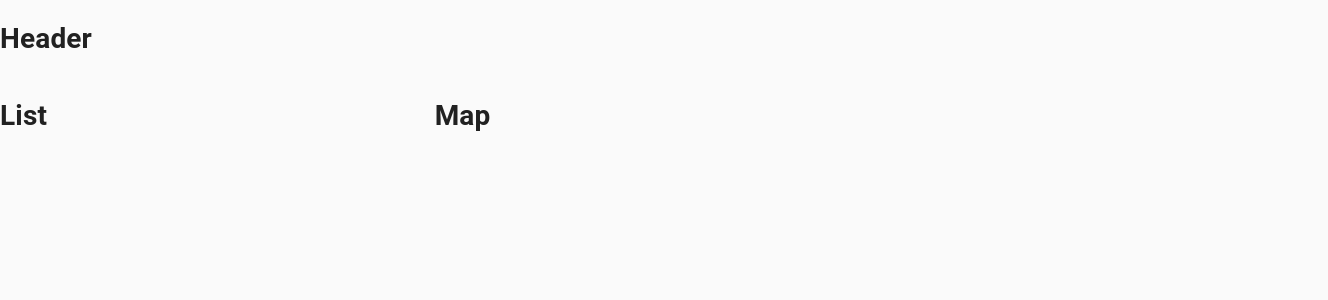
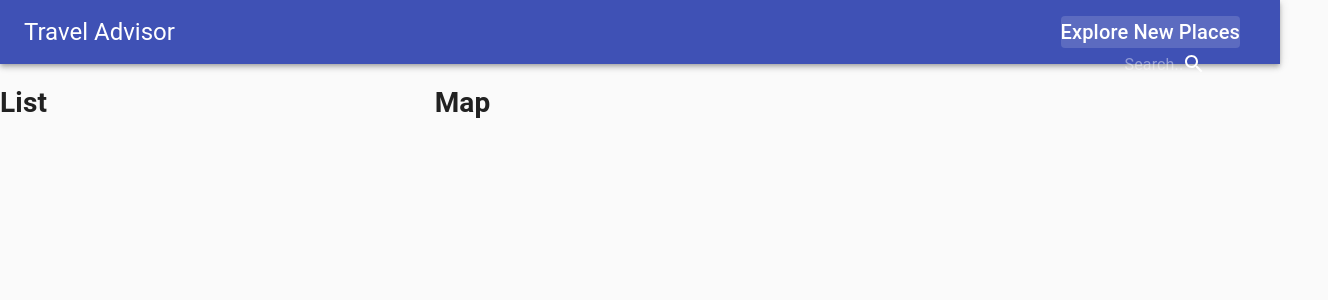
Before and after one commit to Netsujr/Renato_Travel_App, a React (Create React App) app: page / in a window 1280 px wide. Shown: the top 300 px of the page, 1328 px wide, since content can reach past the window. Built offline with nearby package versions, Linux system fonts and the light colour scheme.

Commit message:
added styles
added styles using MakeStyles

```diff
--- a/src/components/Header/Header.jsx
+++ b/src/components/Header/Header.jsx
@@ -1,12 +1,36 @@
 import React from 'react';
 import styled from 'styled-components';
+import { Autocomplete } from '@react-google-maps/api';
+import { AppBar, Toolbar, Typography, InputBase, Box } from '@material-ui/core';
+import SearchIcon from '@material-ui/icons/Search';
+import useStyles from './styles';
 
 const Header = () => {
+  const classes = useStyles();
+
   return (
-    <div>
-      <h1>Header</h1>
-    </div>
+    <AppBar position="static">
+      <Toolbar className={classes.toolbar}>
+        <Typography variant="h5" className={classes.title}>
+          Travel Advisor
+        </Typography>
+        <Box className={classes.search}>
+          <Typography variant="h6" className={classes.title}>
+            Explore New Places
+          </Typography>
+          {/* <Autocomplete> */}
+            <div className={classes.searchIcon}>
+              <div className={classes.searchIcon}>
+                <SearchIcon />
+              </div>
+              <InputBase placeholder='Search..' classes={{ root: classes.inputRoot, input: classes.inputInput }} />
+            </div>
+          {/* </Autocomplete> */}
+        </Box>
+      </Toolbar>
+    </AppBar>
   );
 };
 
+
 export default Header;
--- /dev/null
+++ b/src/components/Header/styles.js
@@ -0,0 +1,32 @@
+import { alpha, makeStyles } from '@material-ui/core/styles';
+
+export default makeStyles((theme) => ({
+  title: {
+    display: 'none',
+    [theme.breakpoints.up('sm')]: {
+      display: 'block',
+    },
+  },
+  search: {
+    position: 'relative',
+    borderRadius: theme.shape.borderRadius,
+    backgroundColor: alpha(theme.palette.common.white, 0.15),
+    '&:hover': { backgroundColor: alpha(theme.palette.common.white, 0.25) },
+    marginRight: theme.spacing(2),
+    marginLeft: 0,
+    width: '100%',
+    [theme.breakpoints.up('sm')]: { marginLeft: theme.spacing(3), width: 'auto' },
+  },
+  searchIcon: {
+    padding: theme.spacing(0, 2), height: '100%', position: 'absolute', pointerEvents: 'none', display: 'flex', alignItems: 'center', justifyContent: 'center',
+  },
+  inputRoot: {
+    color: 'inherit',
+  },
+  inputInput: {
+    padding: theme.spacing(1, 1, 1, 0), paddingLeft: `calc(1em + ${theme.spacing(4)}px)`, transition: theme.transitions.create('width'), width: '100%', [theme.breakpoints.up('md')]: { width: '20ch' },
+  },
+  toolbar: {
+    display: 'flex', justifyContent: 'space-between',
+  },
+}));
--- a/src/components/List/List.jsx
+++ b/src/components/List/List.jsx
@@ -1,8 +1,10 @@
 import React from 'react';
 import styled from 'styled-components';
+import useStyles from './styles';
 
 
 const List = () => {
+   const classes = useStyles();
   return (
     <div>
       <h1>List</h1>
--- /dev/null
+++ b/src/components/List/styles.js
@@ -0,0 +1,22 @@
+import { makeStyles } from '@material-ui/core/styles';
+
+export default makeStyles((theme) => ({
+  formControl: {
+    margin: theme.spacing(1), minWidth: 120, marginBottom: '30px',
+  },
+  selectEmpty: {
+    marginTop: theme.spacing(2),
+  },
+  loading: {
+    height: '600px', display: 'flex', justifyContent: 'center', alignItems: 'center',
+  },
+  container: {
+    padding: '25px',
+  },
+  marginBottom: {
+    marginBottom: '30px',
+  },
+  list: {
+    height: '75vh', overflow: 'auto',
+  },
+}));
--- a/src/components/Map/Map.jsx
+++ b/src/components/Map/Map.jsx
@@ -1,8 +1,10 @@
 import React from 'react';
 import styled from 'styled-components';
+import useStyles from './styles';
 
 
 const Map = () => {
+  const classes = useStyles();
   return (
     <div>
       <h1>Map</h1>
--- /dev/null
+++ b/src/components/Map/styles.js
@@ -0,0 +1,16 @@
+import { makeStyles } from '@material-ui/core/styles';
+
+export default makeStyles(() => ({
+  paper: {
+    padding: '10px', display: 'flex', flexDirection: 'column', justifyContent: 'center', width: '100px',
+  },
+  mapContainer: {
+    height: '85vh', width: '100%',
+  },
+  markerContainer: {
+    position: 'absolute', transform: 'translate(-50%, -50%)', zIndex: 1, '&:hover': { zIndex: 2 },
+  },
+  pointer: {
+    cursor: 'pointer',
+  },
+}));
--- a/src/components/PlaceDetails/PlaceDetails.jsx
+++ b/src/components/PlaceDetails/PlaceDetails.jsx
@@ -1,8 +1,10 @@
 import React from 'react';
 import styled from 'styled-components';
+import useStyles from './styles';
 
 
 const PlaceDetails = () => {
+  const classes = useStyles();
   return (
     <div>
       <h1>Details</h1>
--- /dev/null
+++ b/src/components/PlaceDetails/styles.js
@@ -0,0 +1,13 @@
+import { makeStyles } from '@material-ui/core/styles';
+
+export default makeStyles(() => ({
+  chip: {
+    margin: '5px 5px 5px 0',
+  },
+  subtitle: {
+    display: 'flex', alignItems: 'center', justifyContent: 'space-between', marginTop: '10px',
+  },
+  spacing: {
+    display: 'flex', alignItems: 'center', justifyContent: 'space-between',
+  },
+}));
```
